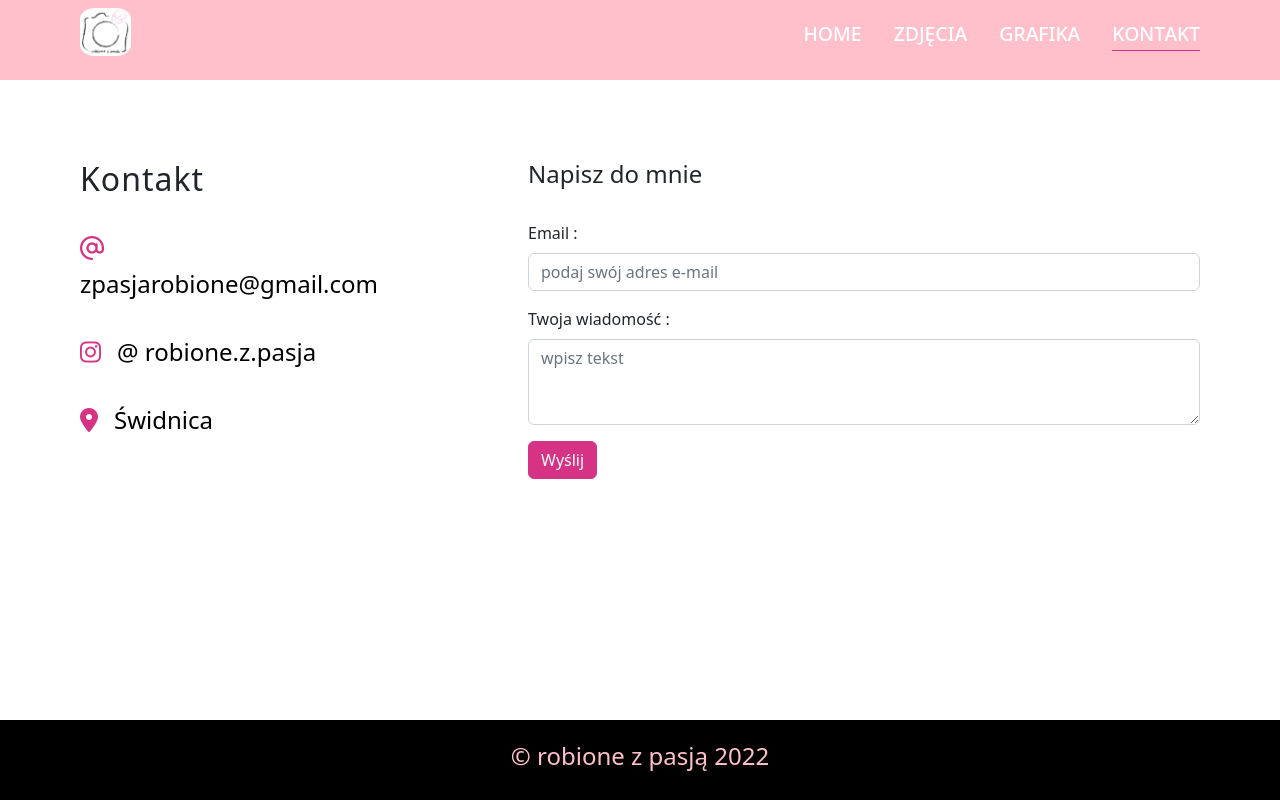
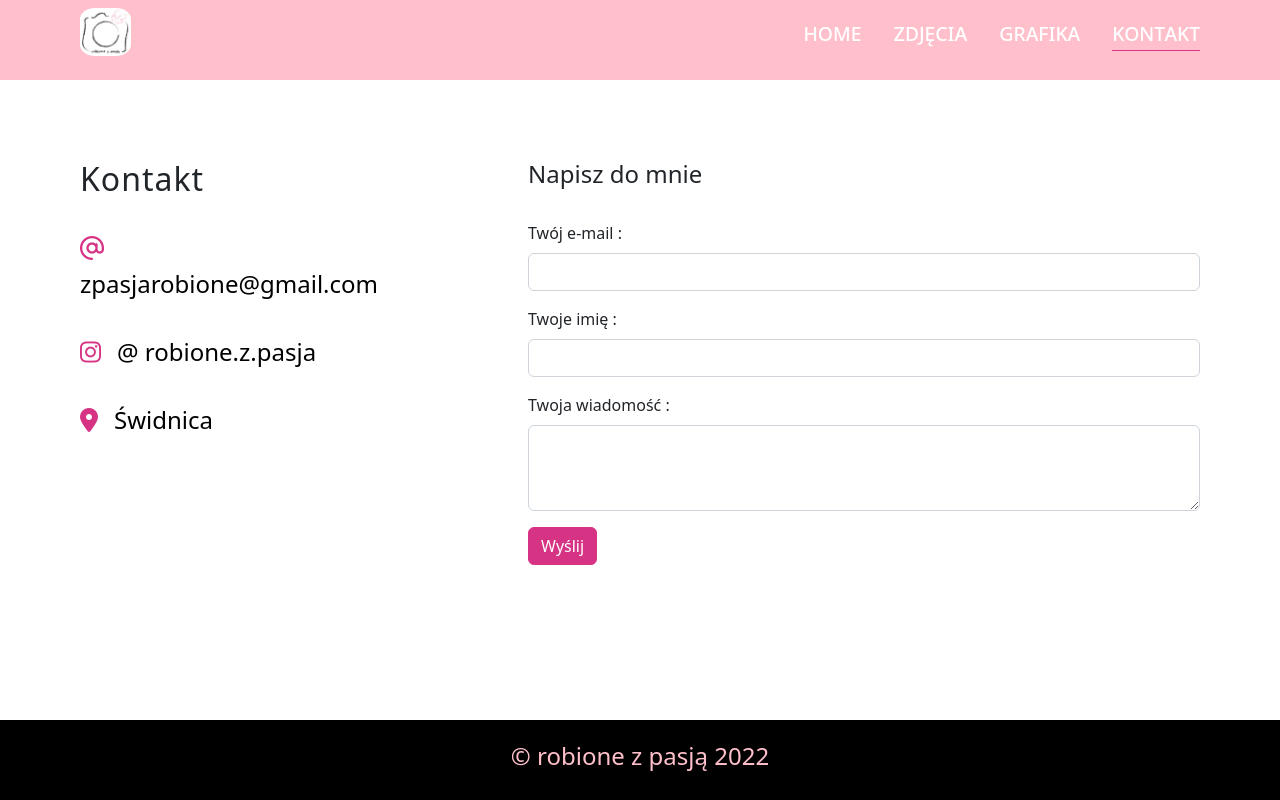
Before and after one commit to SlavMaxGitHub/portfolio-robione-z-pasja, a React (Create React App) app in the folder my-app/: page /contacts in a window 1280 px wide. Built offline with nearby package versions, Linux system fonts and the light colour scheme.

Commit message:
install emailjs, join test e mail to form

```diff
--- a/my-app/package.json
+++ b/my-app/package.json
@@ -33,6 +33,7 @@
     "@testing-library/user-event": "^13.5.0",
     "autoprefixer": "^10.4.14",
     "compile-sass": "^2.0.0",
+    "emailjs-com": "^3.2.0",
     "img-loader": "^4.0.0",
     "jquery": "^3.6.3",
     "normalize.css": "^8.0.1",
--- a/my-app/src/components/Contacts/Contacts.jsx
+++ b/my-app/src/components/Contacts/Contacts.jsx
@@ -17,7 +17,7 @@ const Contacts = () => {
             target="_blank"
             rel="noopener noreferrer"
           >
-            <i class="fa-regular fa-at" style={{ color: "#d63384" }}></i>
+            <i className="fa-regular fa-at" style={{ color: "#d63384" }}></i>
             zpasjarobione@gmail.com
           </a>
           <a
@@ -26,8 +26,11 @@ const Contacts = () => {
             target="_blank"
             rel="noopener noreferrer"
           >
-            <i class="fa-brands fa-instagram" style={{ color: "#d63384" }}></i>@
-            robione.z.pasja
+            <i
+              className="fa-brands fa-instagram"
+              style={{ color: "#d63384" }}
+            ></i>
+            @ robione.z.pasja
           </a>
 
           <a
@@ -37,7 +40,7 @@ const Contacts = () => {
             rel="noopener noreferrer"
           >
             <i
-              class="fa-solid fa-location-dot"
+              className="fa-solid fa-location-dot"
               style={{ color: "#d63384" }}
             ></i>
             Świdnica
--- a/my-app/src/components/Contacts/ContactsForm/ContactsForm.jsx
+++ b/my-app/src/components/Contacts/ContactsForm/ContactsForm.jsx
@@ -1,23 +1,53 @@
-import React from "react";
+import React, { useRef } from "react";
 
 import Form from "react-bootstrap/Form";
 import Button from "react-bootstrap/Button";
+import emailjs from "emailjs-com";
 
 import "bootstrap/dist/css/bootstrap.min.css";
 import "./ContactsForm.scss";
 
 const ContactsForm = () => {
+  const form = useRef();
+
+  const sendEmail = (e) => {
+    e.preventDefault();
+
+    emailjs
+      .sendForm(
+        "service_ewxnw0r",
+        "template_q0k0lix",
+        form.current,
+        "iv-SoCQyt5JqulQsR"
+      )
+      .then(
+        () => {
+          alert("Pomyślnie wysłano wiadomość");
+        },
+        () => {
+          alert("Coś poszło nie tak...");
+        }
+      );
+    e.target.reset();
+  };
+
   return (
-    <Form className="form">
+    <Form id="myForm" ref={form} onSubmit={sendEmail} className="form">
       <h4>Napisz do mnie</h4>
       <br />
       <Form.Group className="mb-3" controlId="exampleForm.ControlInput1">
-        <Form.Label>Email : </Form.Label>
-        <Form.Control type="email" placeholder="podaj swój adres e-mail" />
+        <Form.Label>Twój e-mail :</Form.Label>
+        <Form.Control type="email" name="email" />
       </Form.Group>
+
+      <Form.Group className="mb-3" controlId="exampleForm.ControlInput1">
+        <Form.Label>Twoje imię : </Form.Label>
+        <Form.Control type="text" name="name" />
+      </Form.Group>
+
       <Form.Group className="mb-3" controlId="exampleForm.ControlTextarea1">
         <Form.Label>Twoja wiadomość : </Form.Label>
-        <Form.Control as="textarea" rows={3} placeholder="wpisz tekst" />
+        <Form.Control name="message" as="textarea" rows={3} />
       </Form.Group>
       <Button type="submit">Wyślij</Button>
     </Form>
```
Also changed, not shown: 1 other file (tests, documents, lock files or other folders).
